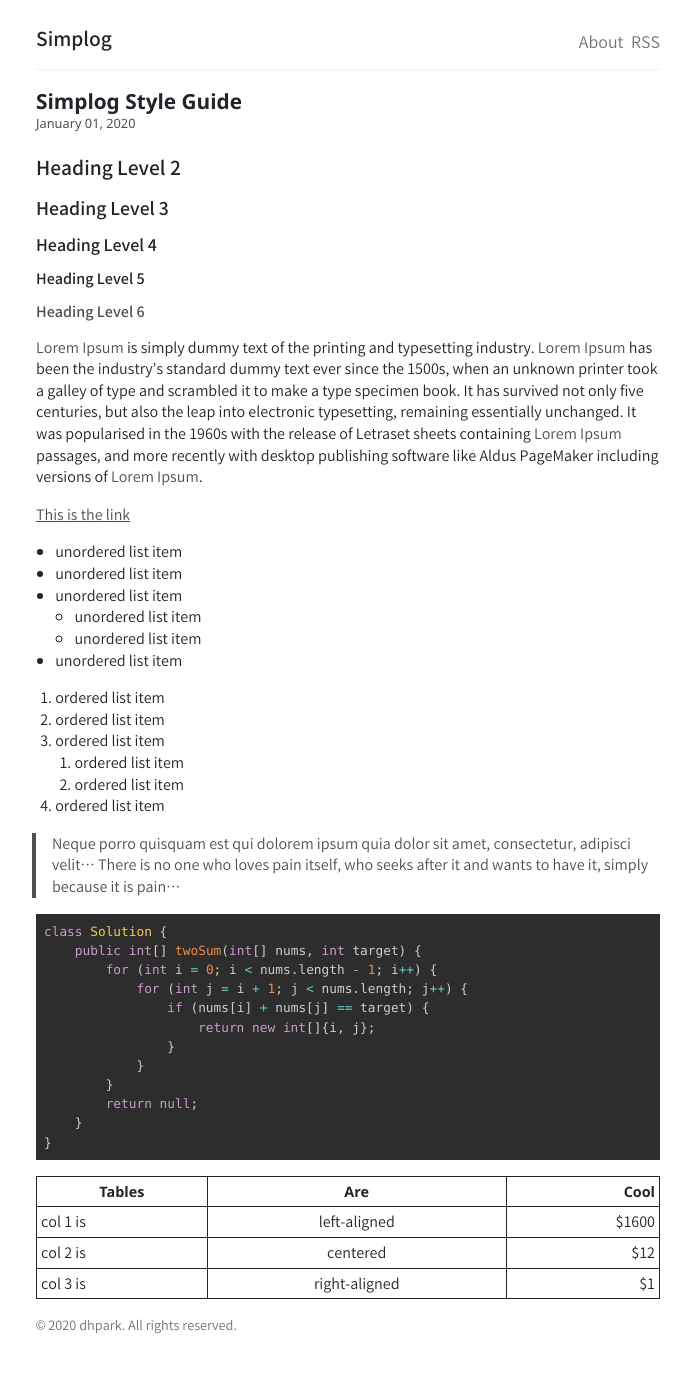
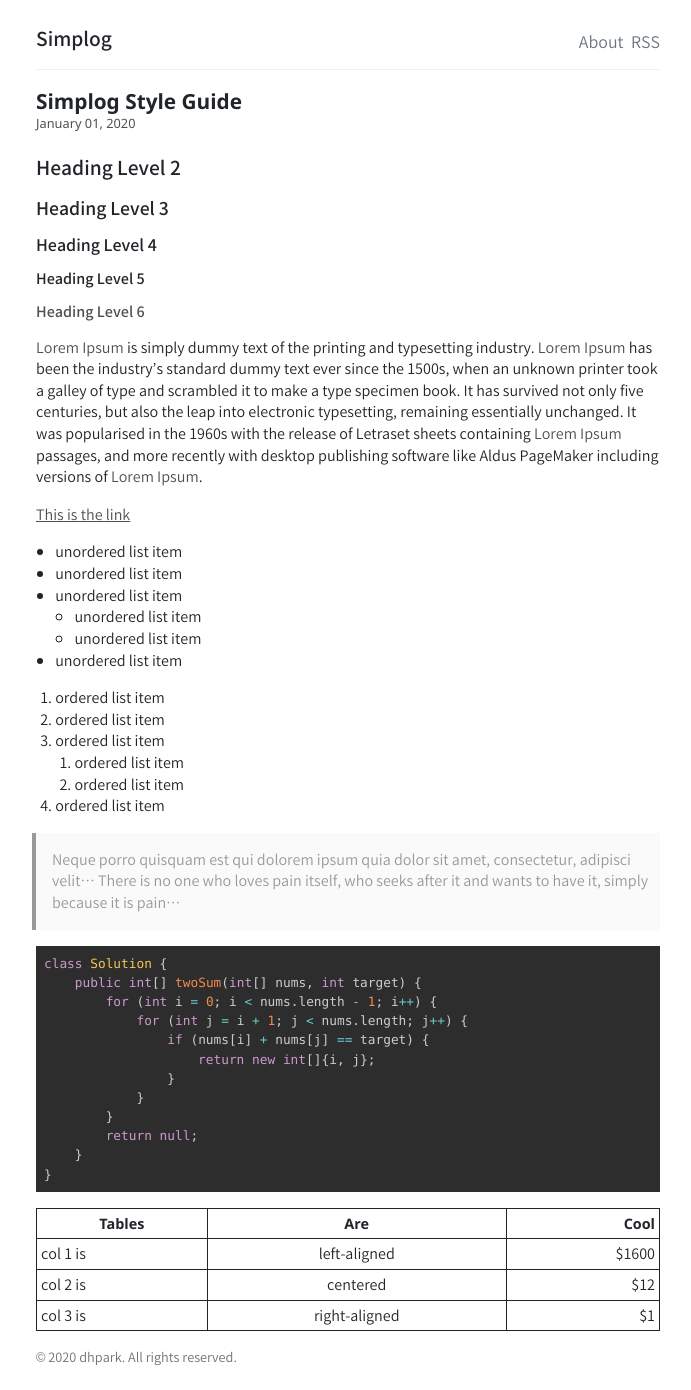
Before and after one commit to daehopark/simplog-jekyll-theme, a Jekyll site: the page built from _posts/2020-01-01-Simplog-Style-Guide.md, in a window 1280 px wide. Shown: the whole page, without its empty margins (292-983 px from the left). Built offline with Jekyll 4.4.1, drawn with Linux system fonts in a browser that asks for light colours; before the commit the page ends 1358 px from its top, so only the background shows below that.

Commit message:
blockquote 디자인 변경

```diff
--- a/assets/css/style.css
+++ b/assets/css/style.css
@@ -119,10 +119,14 @@ footer {
 }
 
 .post blockquote {
-    padding-left: 1rem;
+    padding: 1rem 0 1rem 1rem;
     border-left: 0.25rem solid;
     margin-left: -0.25rem;
-    opacity: 0.8;
+    background: #fafafa;
+    color: #999999;
+}
+.post blockquote p {
+    margin: 0 !important;
 }
 
 .post ul,
```
